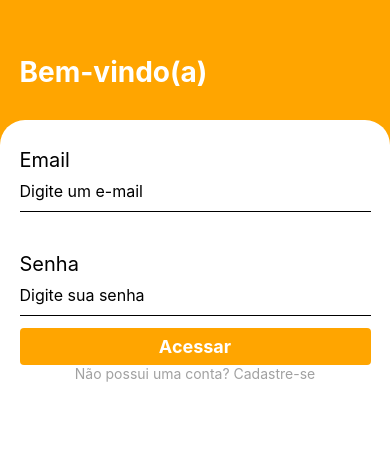
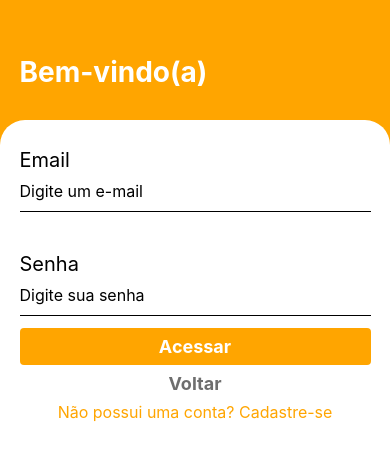
Before and after one commit to ICEI-PUC-Minas-PMV-ADS/pmv-ads-2024-1-e3-proj-mov-t6-pmv-ads-2024-1-e3-proj-versioncontrol, a React Native app in the folder src/React_Native/: screen /SignIn in a window 390 px wide. Shown: the top 458 px of the page. Built offline with nearby package versions, Linux system fonts and the light colour scheme.

Commit message:
Implementação do botão de voltar nas telas SignIn e SignUp

```diff
--- a/src/React_Native/App.js
+++ b/src/React_Native/App.js
@@ -2,7 +2,10 @@ import React from 'react';
 import { StatusBar} from 'react-native';
 
 import {NavigationContainer} from '@react-navigation/native'
+import { createNativeStackNavigator} from '@react-navigation/native-stack';
 import Routes from './src/routes';
+
+const Stack = createNativeStackNavigator();
 
 export default function App() {
   return (
--- a/src/React_Native/src/pages/SignIn/index.js
+++ b/src/React_Native/src/pages/SignIn/index.js
@@ -27,8 +27,14 @@ export default function SignIn () {
                 style={styles.input}
                 />
 
+
+
                 <TouchableOpacity style={styles.button}>
                     <Text style={styles.buttonText}>Acessar</Text>
+                </TouchableOpacity>
+
+                <TouchableOpacity style={styles.buttonback} onPress={() => navigation.navigate('Welcome')}>
+                <Text style={styles.buttonTextVoltar}>Voltar</Text>
                 </TouchableOpacity>
 
                 <TouchableOpacity style={styles.buttonRegister} onPress={() => navigation.navigate('SignUp')}>
@@ -84,6 +90,22 @@ const styles = StyleSheet.create({
         justifyContent: 'center',
         alignItems: 'center'
     },
+    buttonback: {
+        backgroundColor: 'white',
+        width: '35%',
+        borderRadius: 20,
+        paddingVertical: 8,
+        martinTop: 14,
+        justifyContent: 'center',
+        alignItems: 'center',
+        alignSelf: 'center',
+    },
+    buttonTextVoltar: {
+        color: '#6e6e6e',
+        fontSize: 18,
+        fontWeight: 'bold'
+    },
+
     buttonText: {
         color: '#fff',
         fontSize: 18,
@@ -94,6 +116,7 @@ const styles = StyleSheet.create({
         alignSelf: 'center'
     },
     registerText: {
-        color: '#a1a1a1'
+        color: '#ffa500',
+        fontSize: 16,
     }
 })
--- a/src/React_Native/src/pages/SignUp/index.js
+++ b/src/React_Native/src/pages/SignUp/index.js
@@ -1,9 +1,13 @@
 import React from "react";
 import {View, Text, StyleSheet, TextInput, TouchableOpacity} from "react-native";
 
+import {useNavigation } from '@react-navigation/native'
+
 import * as Animatable from 'react-native-animatable'
 
+
 export default function SignUp () {
+    const navigation = useNavigation();
     return (
         <View style={styles.container}>
             <Animatable.View animation="fadeInLeft" delay={500} style={styles.containerHeader}>
@@ -34,6 +38,11 @@ export default function SignUp () {
                 <TouchableOpacity style={styles.button}>
                     <Text style={styles.buttonText}>Criar conta</Text>
                 </TouchableOpacity>
+
+                <TouchableOpacity style={styles.buttonback} onPress={() => navigation.navigate('SignIn')}>
+                <Text style={styles.buttonTextVoltar}>Voltar</Text>
+                </TouchableOpacity>
+
             </Animatable.View>
 
 
@@ -88,6 +97,21 @@ const styles = StyleSheet.create({
         fontSize: 18,
         fontWeight: 'bold'
     },
+    buttonback: {
+        backgroundColor: 'white',
+        width: '35%',
+        borderRadius: 20,
+        paddingVertical: 8,
+        martinTop: 14,
+        justifyContent: 'center',
+        alignItems: 'center',
+        alignSelf: 'center',
+    },
+    buttonTextVoltar: {
+        color: '#6e6e6e',
+        fontSize: 18,
+        fontWeight: 'bold'
+    },
     buttonRegister: {
         martinTop : 14,
         alignSelf: 'center'
--- a/src/React_Native/src/pages/Welcome/index.js
+++ b/src/React_Native/src/pages/Welcome/index.js
@@ -1,5 +1,5 @@
 import React from "react";
-import {View,Text, StyleSheet, Image, TouchableOpacity, ImageBackgroundComponent} from "react-native";
+import {View,Text, StyleSheet, Image, TouchableOpacity, ImageBackgroundComponent,} from "react-native";
 
 import * as Animatable from 'react-native-animatable'
 
@@ -10,7 +10,6 @@ export default function Welcome() {
 
     return (
         <View style={styles.container}>
-
          <View style={styles.containerlogos}>
             <Animatable.Image
             animation="flipInY"
@@ -59,7 +58,8 @@ const styles = StyleSheet.create({
         marginBottom: 12,
     },
     text: {
-        color: '#a1a1a1'
+        color: '#6e6e6e',
+        fontSize: 16,
     },
     button: {
         position: 'absolute',
```
Also changed, not shown: 1 other file (tests, documents, lock files or other folders).
